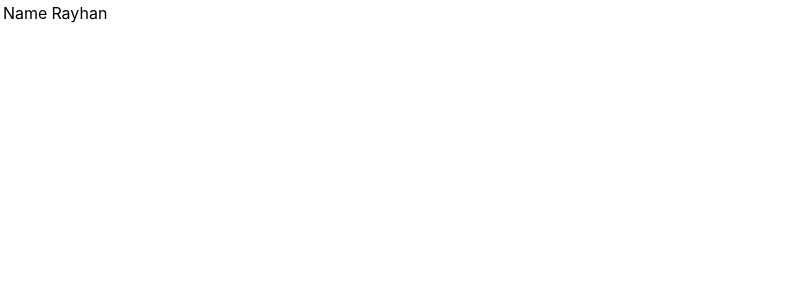
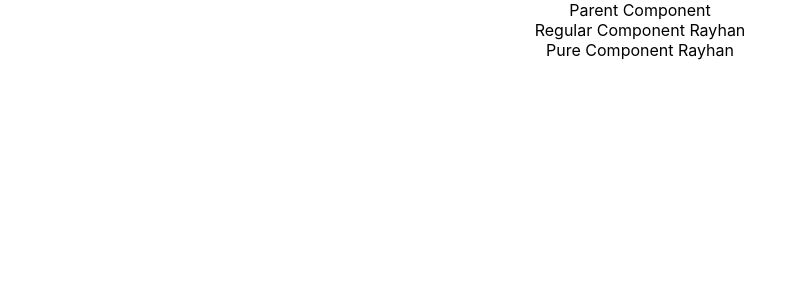
Before and after one commit to RayhanAdii/raw-learn-react, a React (Create React App) app in the folder hello-world/: page / in a window 1280 px wide. Shown: the top 300 px of the page, without its empty margins (0-803 px from the left). Built offline with nearby package versions, Linux system fonts and the light colour scheme.

Commit message:
learn pure component, file: PureComp, RegComp, ParentComp

```diff
--- a/hello-world/src/App.js
+++ b/hello-world/src/App.js
@@ -5,15 +5,20 @@ import LifecycleA from './components/LifecycleA';
 import LifecycleAUpdate from './components/LifecycleAUpdate';
 import FragmentDemo from './components/FragmentDemo';
 import Table from './components/Table';
+import PureComp from './components/PureComp';
+import ParentComp from './components/ParentComp';
 
 class App extends Component {
   render() {
     return (
       <div className='App'>
 
+        <ParentComp/>
+
+      {/*
       <Table/>
 
-      {/*
+
         <FragmentDemo/>
 
 
--- /dev/null
+++ b/hello-world/src/components/ParentComp.js
@@ -0,0 +1,37 @@
+import React, { Component, PureComponent } from 'react'
+import RegComp from './RegComp'
+import PureComp from './PureComp'
+
+class ParentComp extends Component {
+
+    constructor(props) {
+        super(props)
+
+        this.state = {
+            name: 'Rayhan'
+        }
+    }
+
+    componentDidMount(){
+        setInterval(()=> {
+            this.setState({
+                name: 'Rayhan'
+            })
+        }, 2000)
+    }
+
+
+
+render() {
+    console.log('PARENT COMPONENT RENDER')
+    return (
+      <div>
+        Parent Component
+        <RegComp name = {this.state.name}></RegComp>
+        <PureComp name = {this.state.name}></PureComp>
+      </div>
+    )
+  }
+}
+
+export default ParentComp
--- /dev/null
+++ b/hello-world/src/components/PureComp.js
@@ -0,0 +1,22 @@
+import React, { PureComponent } from 'react'
+
+class PureComp extends PureComponent {
+  render() {
+    console.log('PURE COMPONENT RENDER')
+    return (
+      <div>
+        Pure Component {this.props.name}
+      </div>
+    )
+  }
+}
+
+export default PureComp
+
+/*
+Pure Component implement shouldComponentUpdate with a "Shallow Prop" and "State Comparison"
+
+Intinya ada kondisi dimana pure component tidak diupdate by default, tanya gpt aja nek lupa
+
+Gunakan untuk menghindari unnecessary render dan boost performa
+*/
--- /dev/null
+++ b/hello-world/src/components/RegComp.js
@@ -0,0 +1,14 @@
+import React, { Component } from 'react'
+
+class RegComp extends Component {
+  render() {
+    console.log('REGULAR COMPONENT RENDER')
+    return (
+      <div>
+        Regular Component {this.props.name}
+      </div>
+    )
+  }
+}
+
+export default RegComp
```
